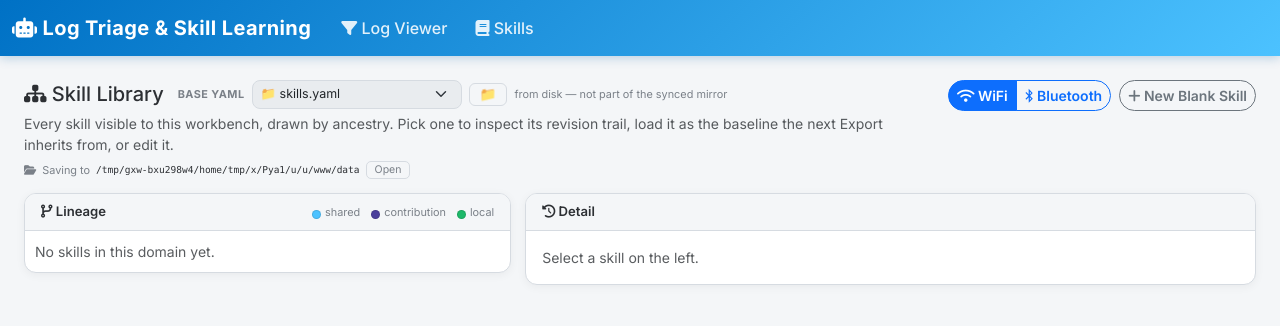
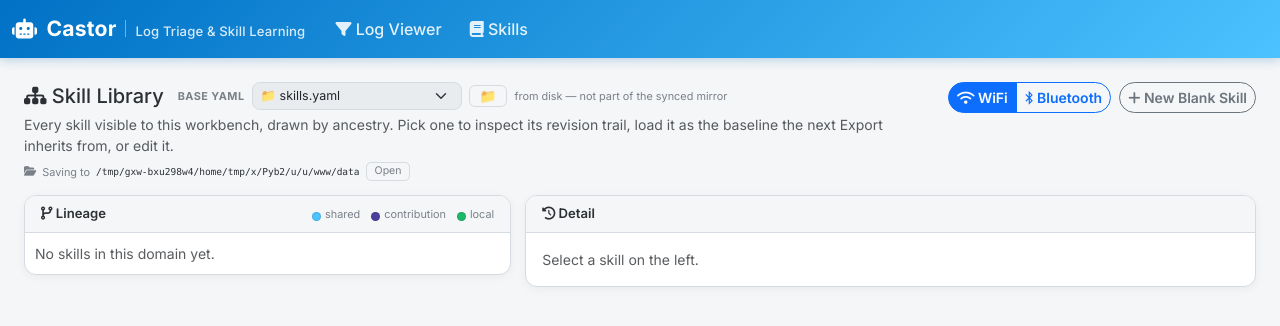
Before and after one commit to CBGYuan/Copycat-, a Flask app: page /skills/ in a window 1280 px wide. Shown: the top 326 px of the page. Run offline with Flask 3, Linux system fonts and the light colour scheme; data that the repository does not hold is empty.

Commit message:
Put Castor in the header, with the old title as its tagline
The released exe is Castor but every page still introduced itself as "Log
Triage & Skill Learning", so nothing on screen matched what the engineer
downloaded. The product name now leads and the old title sits beside it as
what-it-does. Browser tab follows.

Laid out side by side rather than stacked. The log workbench is height-tight
enough that its navbar margin is already trimmed (.page-log-workbench), and a
two-line brand would take that back out of the log pane — measured: navbar
stays 58px, brand stays on one line. Below 640px the tagline is the half that
drops, so the product name never wraps under its own icon.

```diff
--- a/static/css/style.css
+++ b/static/css/style.css
@@ -48,6 +48,28 @@ body { background: var(--bg-soft); color: var(--text-main); }
   box-shadow: 0 2px 10px rgba(0, 90, 160, 0.25);
 }
 .app-navbar .navbar-brand { font-weight: 700; color: #fff !important; letter-spacing: 0.02em; }
+/* Product name large, what-it-does small beside it. Baseline-aligned so the
+   two sit on one line without the tagline dragging the navbar taller. */
+.app-brand { display: inline-flex; align-items: baseline; gap: 9px; }
+.app-brand .fa-robot { align-self: center; }
+.app-brand-name { font-size: 1.32rem; font-weight: 800; letter-spacing: 0.01em; }
+.app-brand-sep {
+  align-self: center;
+  width: 1px;
+  height: 17px;
+  background: rgba(255, 255, 255, 0.42);
+}
+.app-brand-tagline {
+  font-size: 0.82rem;
+  font-weight: 500;
+  color: rgba(255, 255, 255, 0.84);
+  letter-spacing: 0.01em;
+}
+/* On a narrow window the tagline is the half that can go — the product name
+   never wraps under its own icon. */
+@media (max-width: 640px) {
+  .app-brand-sep, .app-brand-tagline { display: none; }
+}
 .app-navbar .nav-link {
   color: rgba(255, 255, 255, 0.88) !important;
   font-weight: 500;
--- a/templates/base.html
+++ b/templates/base.html
@@ -3,7 +3,7 @@
 <head>
 <meta charset="UTF-8">
 <meta name="viewport" content="width=device-width, initial-scale=1">
-<title>{% block title %}Log Triage & Skill Learning{% endblock %}</title>
+<title>{% block title %}Castor — Log Triage & Skill Learning{% endblock %}</title>
 <link href="https://fonts.googleapis.com/css2?family=Inter:wght@400;500;600;700&display=swap" rel="stylesheet">
 <link href="https://cdn.jsdelivr.net/npm/bootstrap@5.3.0/dist/css/bootstrap.min.css" rel="stylesheet">
 <link href="https://cdnjs.cloudflare.com/ajax/libs/font-awesome/6.4.0/css/all.min.css" rel="stylesheet">
@@ -12,7 +12,16 @@
 <body class="{% block body_class %}{% endblock %}">
 <nav class="navbar navbar-expand-lg app-navbar mb-4">
   <div class="container-fluid">
-    <a class="navbar-brand" href="{{ url_for('main.index') }}"><i class="fas fa-robot"></i> Log Triage &amp; Skill Learning</a>
+    <!-- Product name first, what it does second. Laid out side by side rather
+         than stacked: the log workbench is height-tight enough that its navbar
+         margin is already trimmed (see .page-log-workbench), and a two-line
+         brand would take that back out of the log pane. -->
+    <a class="navbar-brand app-brand" href="{{ url_for('main.index') }}">
+      <i class="fas fa-robot"></i>
+      <span class="app-brand-name">Castor</span>
+      <span class="app-brand-sep" aria-hidden="true"></span>
+      <span class="app-brand-tagline">Log Triage &amp; Skill Learning</span>
+    </a>
     <button class="navbar-toggler bg-light" type="button" data-bs-toggle="collapse" data-bs-target="#navContent">
       <span class="navbar-toggler-icon"></span>
     </button>
```
